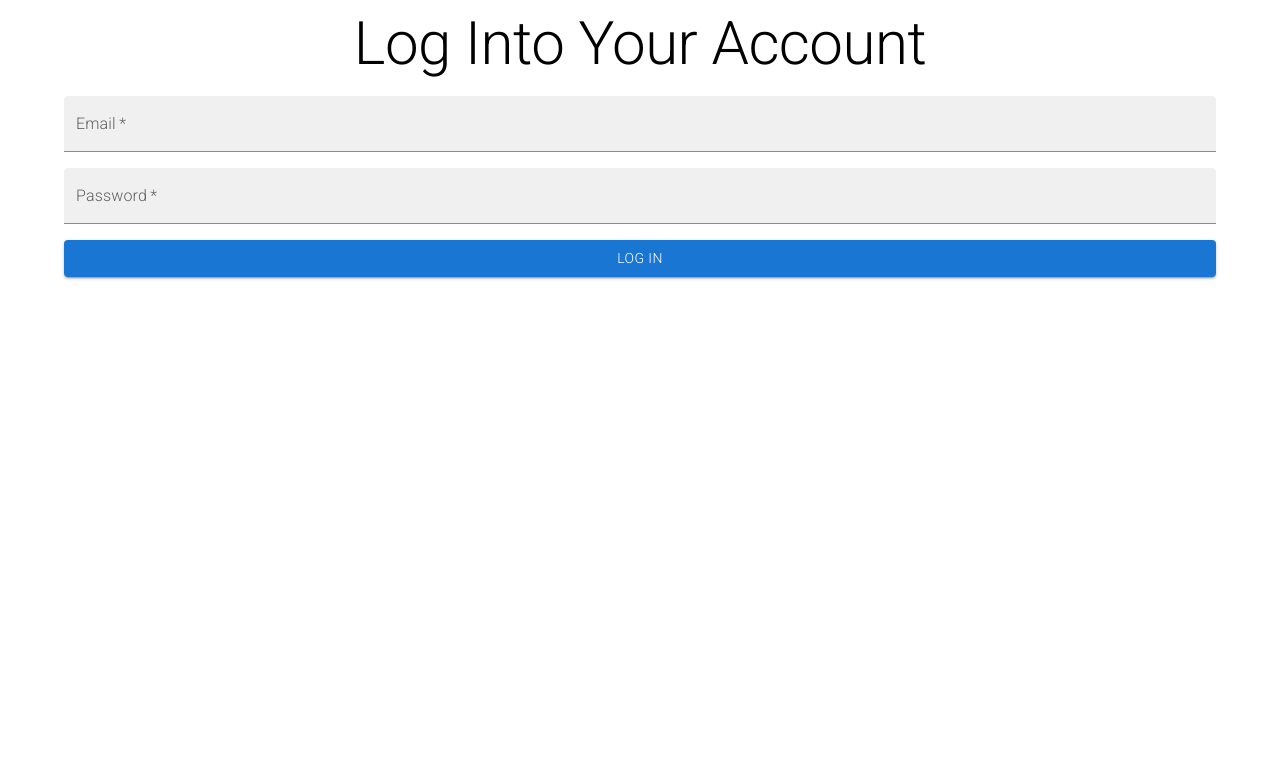
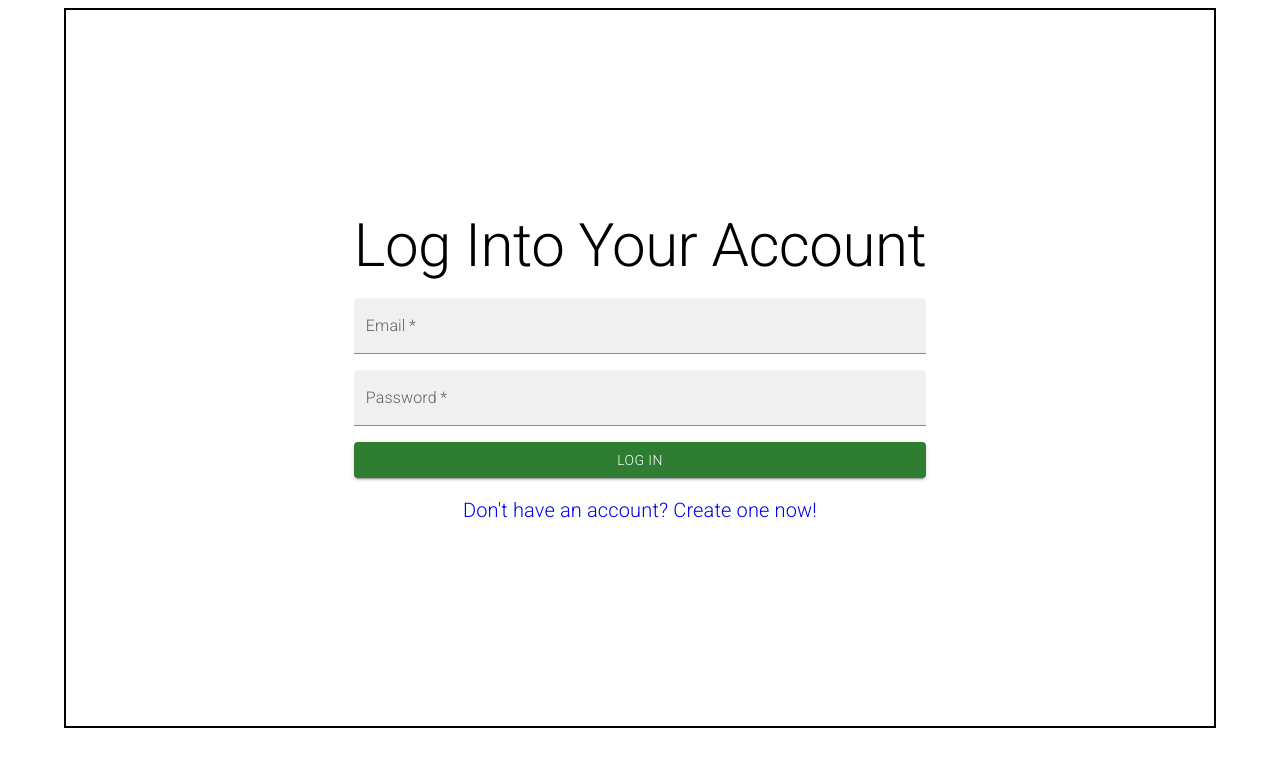
Before and after one commit to nvelinov1/calendar_app, a React (Create React App) app: page /login in a window 1280 px wide. Shown: the top 766 px of the page. Built offline with nearby package versions, Linux system fonts and the light colour scheme; no server answers.

Commit message:
more styling improvements

```diff
--- a/src/components/EventForm.js
+++ b/src/components/EventForm.js
@@ -38,7 +38,7 @@ export default function EventForm() {
               <DatePicker value={NewEvent.end} text="End Date" handleChange={(newValue) => {setNewEvent({...NewEvent, end: newValue.toDate()});}}/>
               <Typography  align="center" variant="h6">Event Color</Typography>
               <BlockPicker triangle="hide" width="100%" color={NewEvent.color} onChange={(color)=>setNewEvent({...NewEvent, color: color.hex})} />
-              <Button variant="contained" onClick={HandleSubmit} >Create Event</Button>
+              <Button variant="contained" onClick={HandleSubmit} color="success" >Create Event</Button>
             </Stack>
           </Box>
   )
--- a/src/components/PopUp.js
+++ b/src/components/PopUp.js
@@ -40,7 +40,7 @@ export default function PopUp({ handleClose, openState, ClickedEvent }) {
               <strong>Event color</strong> {ClickedEvent.color}
             </Typography>
             <Typography align="center">
-              <Button variant="contained" align="center" onClick={()=>onDelete()}>Delete Event</Button>
+              <Button variant="contained" align="center" color="success" onClick={()=>onDelete()}>Delete Event</Button>
             </Typography>
           </Box>
         </Container>
--- a/src/screens/CreateAccount.js
+++ b/src/screens/CreateAccount.js
@@ -1,8 +1,8 @@
 import React, { useState, useEffect } from 'react'
-import { Stack, Button, Typography, TextField, Container } from '@mui/material'
+import { Stack, Button, Typography, TextField, Container, Grid } from '@mui/material'
 import { createUserWithEmailAndPassword } from 'firebase/auth';
 import { auth } from '../firebase'
-import { useNavigate } from 'react-router-dom'
+import { useNavigate, Link } from 'react-router-dom'
 import '@fontsource/roboto/300.css';
 
 export default function CreateAccount() {
@@ -37,13 +37,16 @@ export default function CreateAccount() {
 
     return (
         <Container>
+            <Grid container direction="row" justifyContent="center" alignItems="center" sx={{ height: '90vh', border: '2px solid black' }}>
                 <Stack spacing={2} direction="column">
                     <Typography align="center" variant="h2">Create Your Account</Typography>
                     <TextField required label="Email" variant="filled" type="email" value={registerInfo.email} onChange={(e) => setRegisterInfo({...registerInfo, email: e.target.value})} />
                     <TextField required label="Password" variant="filled" type="password" value={registerInfo.password} onChange={(e) => setRegisterInfo({...registerInfo, password: e.target.value})} />
                     <TextField required label="Confirm Password" variant="filled" type="password" value={registerInfo.confirm_password} onChange={(e) => setRegisterInfo({...registerInfo, confirm_password: e.target.value})} />
-                <Button variant="contained" onClick={()=> onRegister()}>Create Account</Button>
+                    <Button variant="contained" color='success' onClick={()=> onRegister()}>Create Account</Button>
+                    <Typography align="center" variant="h6" component={Link} to="/login" sx={{ textDecoration: "none"}}>Already have an account? Log in now!</Typography>
                 </Stack>
+            </Grid>
         </Container>
     )
 }
--- a/src/screens/Login.js
+++ b/src/screens/Login.js
@@ -1,9 +1,8 @@
 import React, { useState, useEffect } from 'react'
-import { Stack } from '@mui/system'
-import { TextField, Typography, Button, Container } from '@mui/material'
+import { TextField, Typography, Button, Container, Grid, Stack } from '@mui/material'
 import { auth } from '../firebase'
 import { signInWithEmailAndPassword } from 'firebase/auth'
-import { useNavigate } from 'react-router-dom'
+import { Link, useNavigate } from 'react-router-dom'
 
 export default function Login() {
     const [loginInfo, setLoginInfo] = useState({ email: "", password: "" })
@@ -30,12 +29,15 @@ export default function Login() {
 
     return (
         <Container>
-            <Stack spacing={2} direction="column">
-                <Typography align="center" variant="h2">Log Into Your Account</Typography>
-                <TextField required label="Email" variant="filled" type="email" value={loginInfo.email} onChange={(e) => setLoginInfo({...loginInfo, email: e.target.value})} />
-                <TextField required label="Password" variant="filled" type="password" value={loginInfo.password} onChange={(e) => setLoginInfo({...loginInfo, password: e.target.value})} />
-                <Button variant="contained" onClick={() => handleLogin()}>Log In</Button>
-            </Stack>
+            <Grid container direction="row" justifyContent="center" alignItems="center" sx={{ height: '90vh', border: '2px solid black' }}>
+                <Stack spacing={2} direction="column">
+                    <Typography align="center" variant="h2">Log Into Your Account</Typography>
+                    <TextField required label="Email" variant="filled" type="email" value={loginInfo.email} onChange={(e) => setLoginInfo({...loginInfo, email: e.target.value})} />
+                    <TextField required label="Password" variant="filled" type="password" value={loginInfo.password} onChange={(e) => setLoginInfo({...loginInfo, password: e.target.value})} />
+                    <Button variant="contained" color="success" onClick={() => handleLogin()}>Log In</Button>
+                    <Typography align="center" variant="h6" component={Link} to="/create_account" sx={{ textDecoration: "none"}}>Don't have an account? Create one now!</Typography>
+                </Stack>
+            </Grid>
         </Container>
     )
 }
```
Lines whose indentation alone changed are shown as unchanged.
